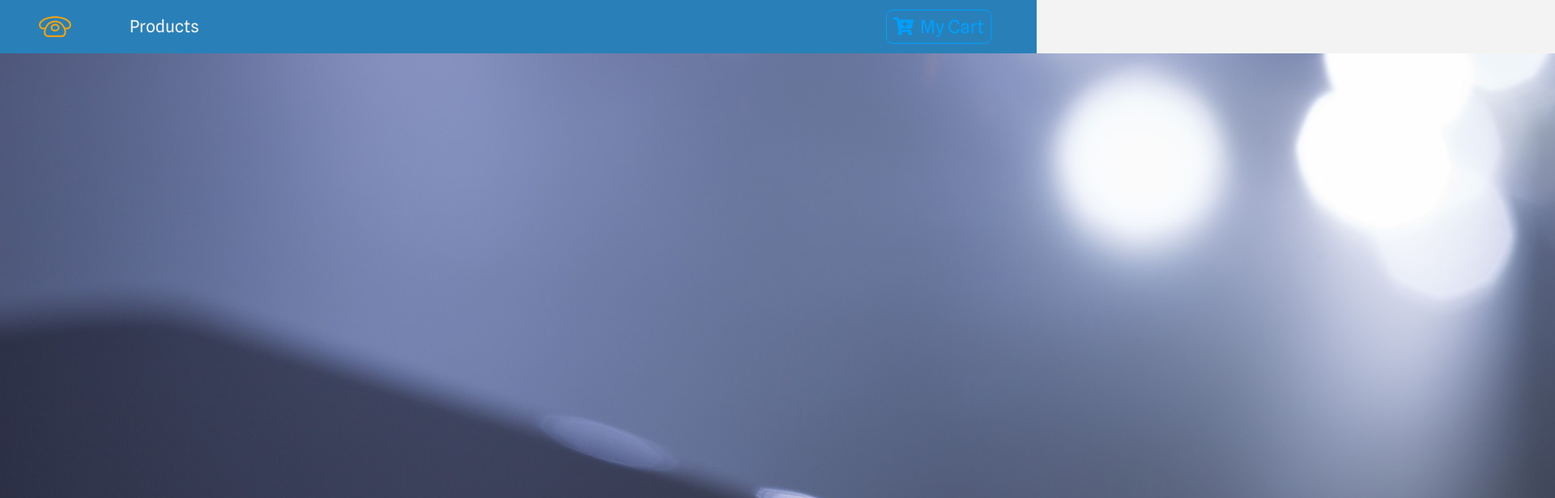
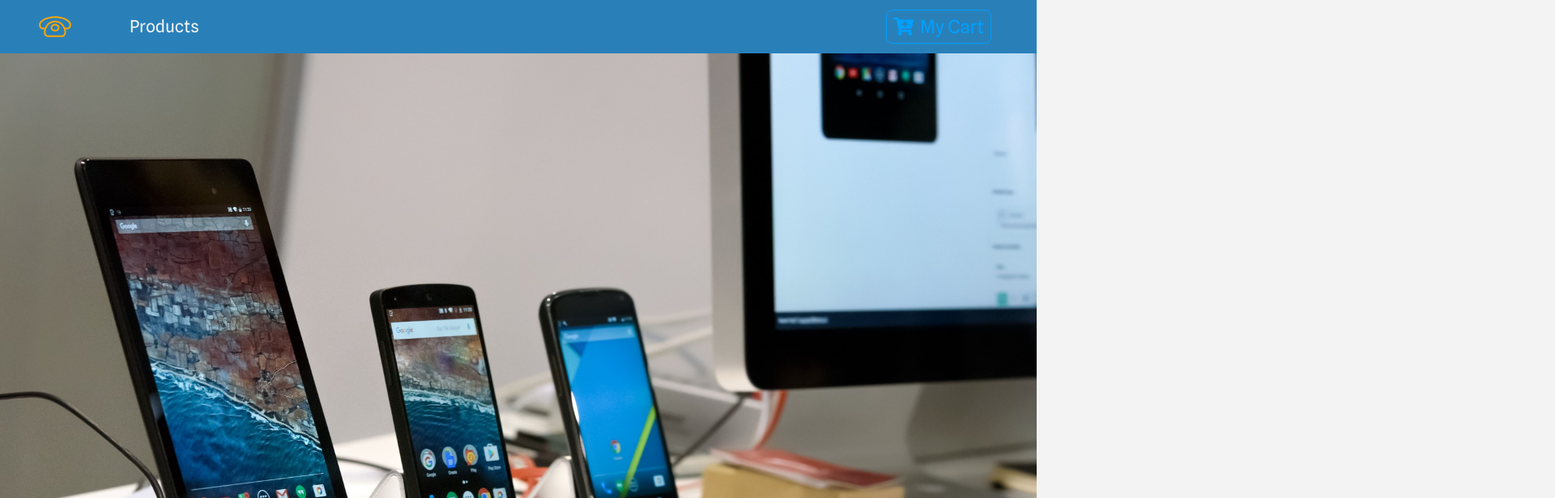
Before and after one commit to elidvenega/cellphone-project, a React (Create React App) app: page / in a window 1280 px wide. Shown: the top 616 px of the page at 81% size, 1920 px wide, since content can reach past the window. Built offline with nearby package versions, Linux system fonts and the light colour scheme.

Commit message:
UI changes were made to the webpage

```diff
--- a/src/App.css
+++ b/src/App.css
@@ -15,6 +15,12 @@ body {
   font-family: 'Spline Sans', sans-serif !important;
   background: var(--mainWhite) !important;
   color: var(--mainDark) !important;
+}
+
+.main-pic {
+background: center center/cover no-repeat;
+width: 100%;
+height: 100vh;
 }
 
 .text-title {
--- a/src/components/Header.js
+++ b/src/components/Header.js
@@ -1,13 +1,12 @@
 import React from 'react'
-import main from "./main.jpg"
+import pic from "./pic.jpg"
+// import styled from 'styled-components';
 // img: "img/product-1.png",
 
-const Header = () => {
+export default function Header() {
   return (
     <React.Fragment>
-   <img className='main-pic' src={main} alt="Logo" />;
+   <img className='main-pic' src={pic} alt="Logo" />;
     </React.Fragment>
   )
 }
-
-export default Header
```
Also changed, not shown: src/components/main.jpg (deleted), src/components/pic.jpg (added).
